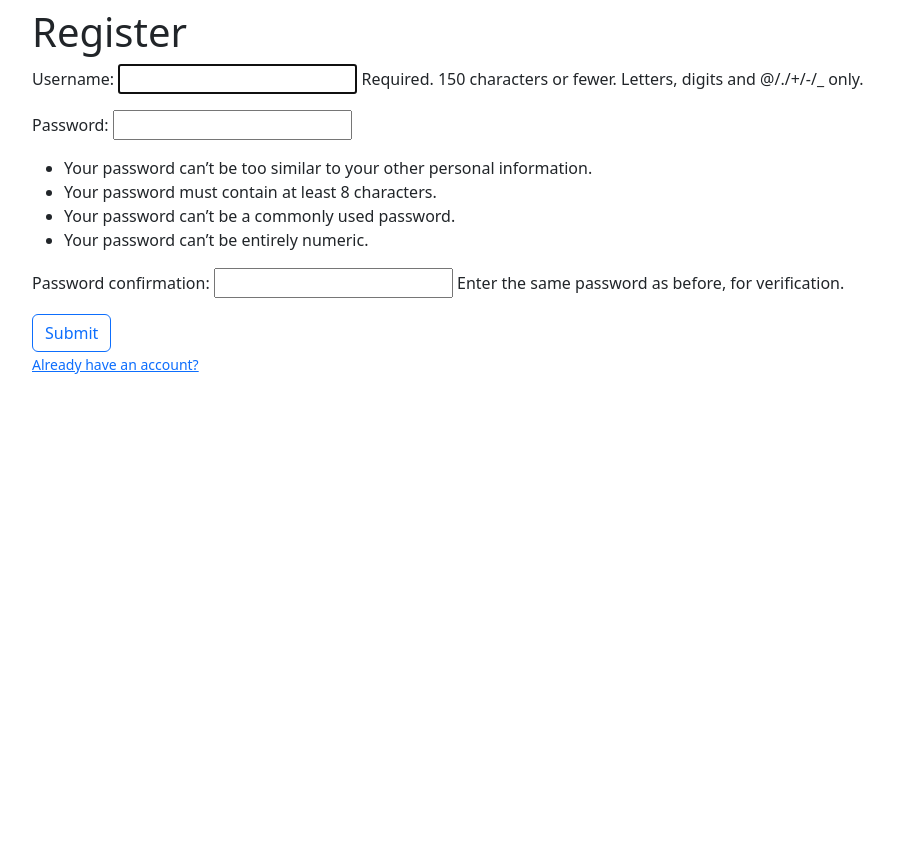
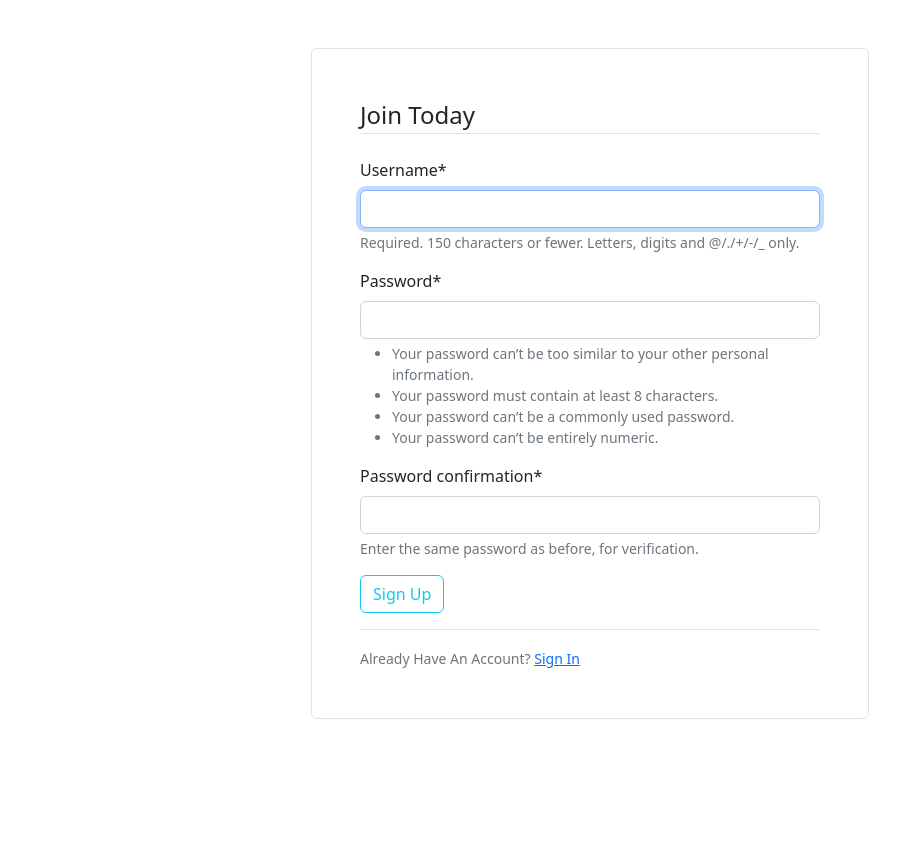
Before and after one commit to Sbas780/cbkanz-api, a Django app: page /register/ in a window 1280 px wide. Shown: the whole page, without its empty margins (50-950 px from the left). Before the commit the page ends 374 px from the top, so only its background shows below. Run offline with Django 4.2, Linux system fonts and the light colour scheme; some libraries are stand-ins or nearby versions.

Commit message:
Register form styled

```diff
--- a/templates/register.html
+++ b/templates/register.html
@@ -1,19 +1,22 @@
 {% extends "base.html" %}
+{% load crispy_forms_filters %}
+{% load crispy_forms_tags %}
 {% block content %}
-<h1> Register </h1>
-    <form method="POST">
-        {% csrf_token %}
-        <fieldset class="form-group">
-        {{ form.as_p}}
-        </fieldset>
-        <div class="form-group">
-            <button class="btn btn-outline-primary" type="submit">Submit</button>
+    <div class="content-section border rounded w-50 container align-items-center justify-content-center mt-5 mb-5 p-5">
+        <form method="POST">
+            {% csrf_token %}
+            <fieldset class="form-group">
+                <legend class="border-bottom mb-4">Join Today</legend>
+                {{ form|crispy }}
+            </fieldset>
+            <div class="form-group pb-3">
+                <button class="btn btn-outline-info" type="submit">Sign Up</button>
+            </div>
+        </form>
+        <div class="border-top pt-3">
+            <small class="text-muted">
+                Already Have An Account? <a class="ml-2" href="/login">Sign In</a>
+            </small>
         </div>
-
-    </form>
-
-
-    <div>
-        <a href="{%  url 'login' %}"><small>Already have an account?</small></a>
     </div>
-{% endblock content %}
+{% endblock content %}ent %}
```
